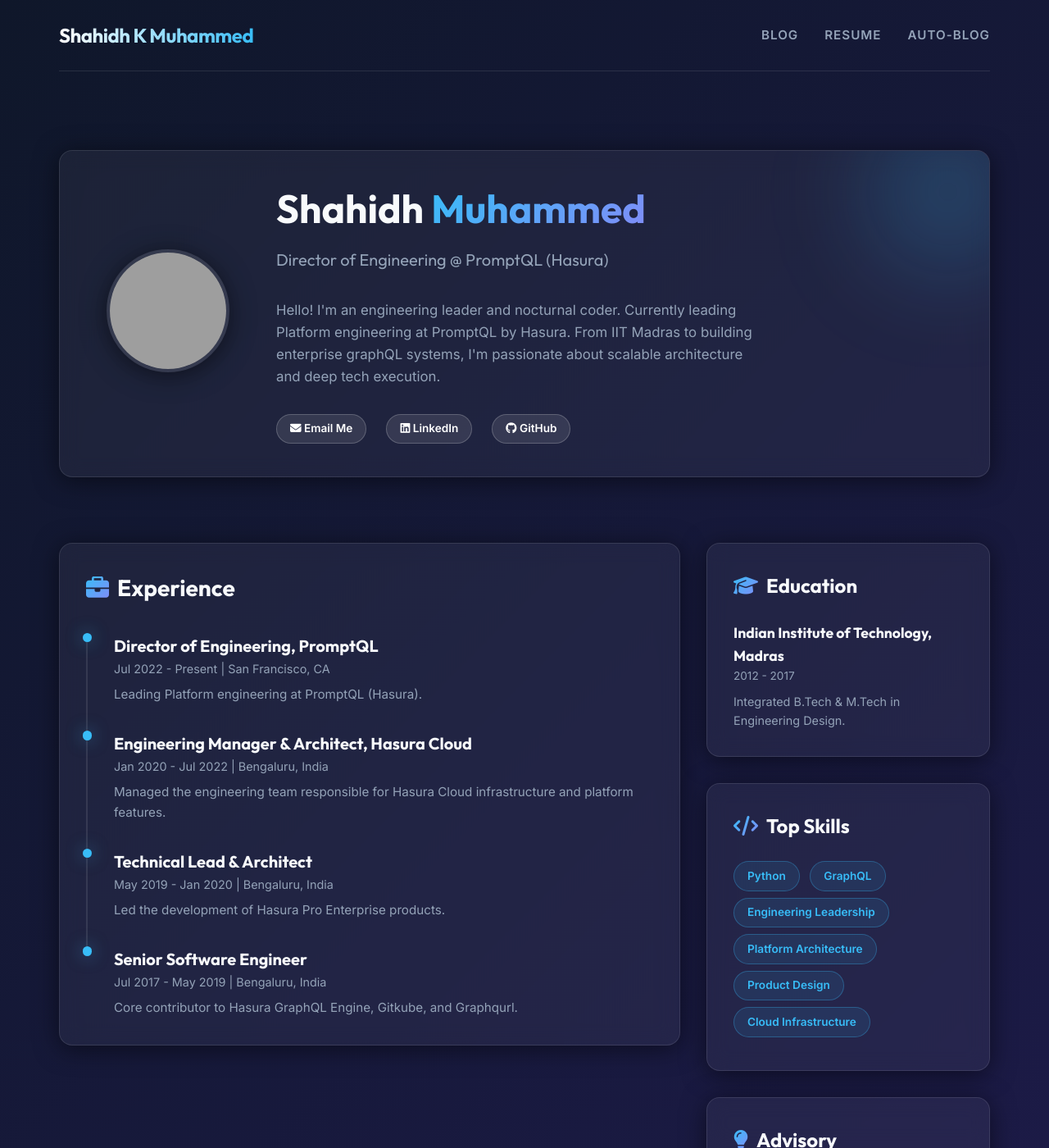
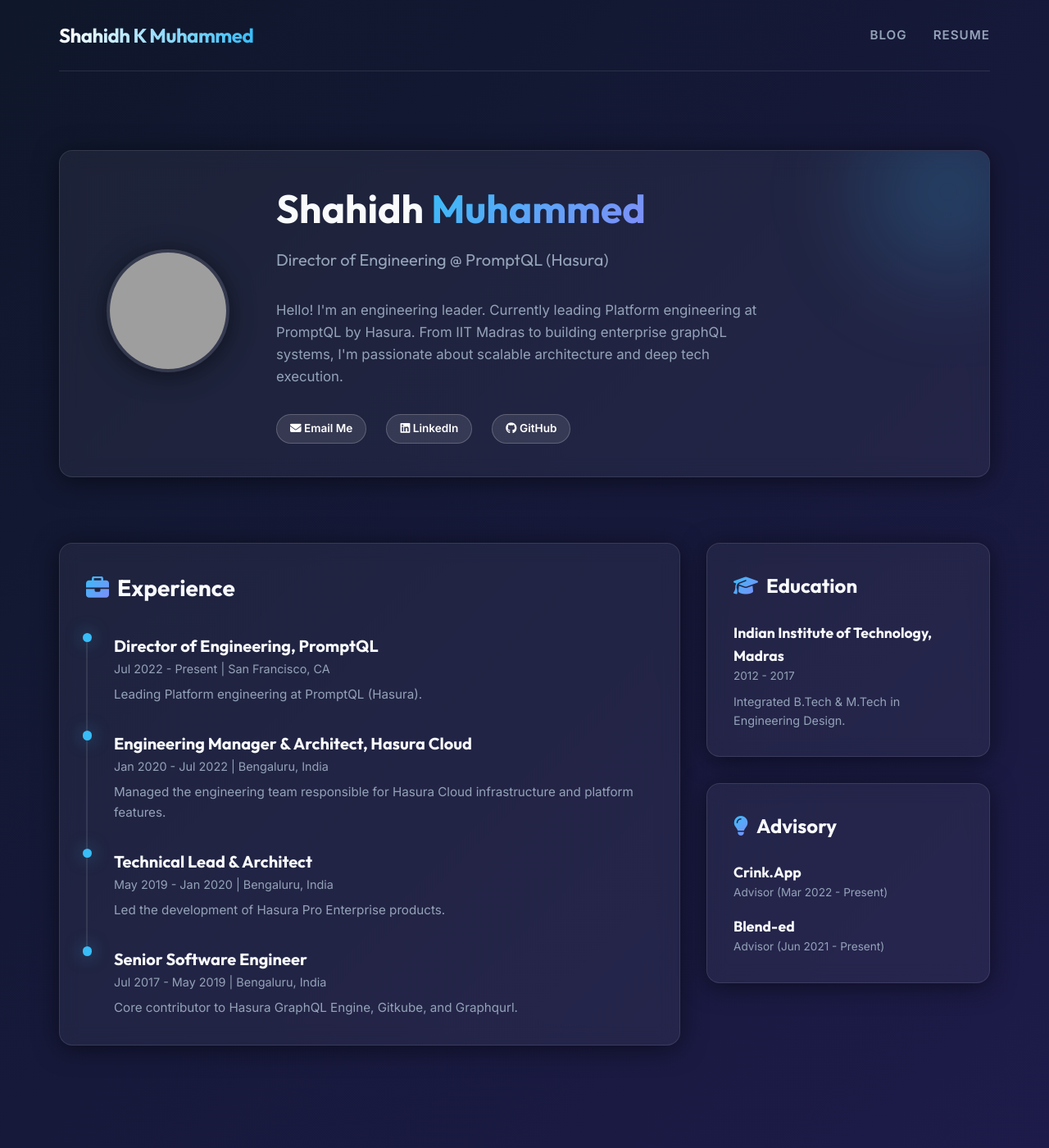
Before and after one commit to shahidhk/shahidhk.github.io, a Jekyll site: the page built from index.html, in a window 1280 px wide and 1400 px high. Shown: the whole window at 82% size. Built offline with Jekyll 4.4.1, drawn with Linux system fonts in a browser that asks for light colours; nearby versions of some CDN libraries; grey boxes are pictures that could not be loaded.

Commit message:
Remove autoblog, skills and nocturnal text

```diff
--- a/_includes/navbar.html
+++ b/_includes/navbar.html
@@ -3,6 +3,5 @@
   <ul class="nav-links">
     <li><a href="/blog">Blog</a></li>
     <li><a href="files/Resume_Shahidh_K_Muhammed.pdf" target="_blank">Resume</a></li>
-    <li><a href="http://autoblog.shahidhkmuhammed.in" target="_blank">Auto-Blog</a></li>
   </ul>
 </nav>
--- a/index.html
+++ b/index.html
@@ -16,7 +16,7 @@
       <h1 style="font-size: 3rem; margin-bottom: 0;">Shahidh <span class="text-gradient">Muhammed</span></h1>
       <h2 class="subtitle" style="margin-top: -0.5rem; font-size: 1.25rem;">Director of Engineering @ PromptQL (Hasura)</h2>
       <p style="margin-top: 1rem; font-size: 1.05rem; max-width: 600px; color: var(--text-secondary);">
-        Hello! I'm an engineering leader and nocturnal coder. Currently leading Platform engineering at PromptQL by Hasura. From IIT Madras to building enterprise graphQL systems, I'm passionate about scalable architecture and deep tech execution.
+        Hello! I'm an engineering leader. Currently leading Platform engineering at PromptQL by Hasura. From IIT Madras to building enterprise graphQL systems, I'm passionate about scalable architecture and deep tech execution.
       </p>
 
       <div style="margin-top: 1rem; display: flex; gap: 1rem;">
@@ -75,19 +75,6 @@
       <p style="color: var(--text-secondary); font-size: 0.9rem;">Integrated B.Tech & M.Tech in Engineering Design.</p>
     </section>
 
-    <!-- Top Skills -->
-    <section class="glass-panel">
-      <h2 style="margin-bottom: 1.5rem; font-size: 1.5rem;"><i class="fa-solid fa-code text-gradient" style="margin-right: 10px;"></i>Top Skills</h2>
-      <div>
-        <span class="skill-pill">Python</span>
-        <span class="skill-pill">GraphQL</span>
-        <span class="skill-pill">Engineering Leadership</span>
-        <span class="skill-pill">Platform Architecture</span>
-        <span class="skill-pill">Product Design</span>
-        <span class="skill-pill">Cloud Infrastructure</span>
-      </div>
-    </section>
-
     <!-- Advising -->
     <section class="glass-panel">
       <h2 style="margin-bottom: 1.5rem; font-size: 1.5rem;"><i class="fa-solid fa-lightbulb text-gradient" style="margin-right: 10px;"></i>Advisory</h2>
```
